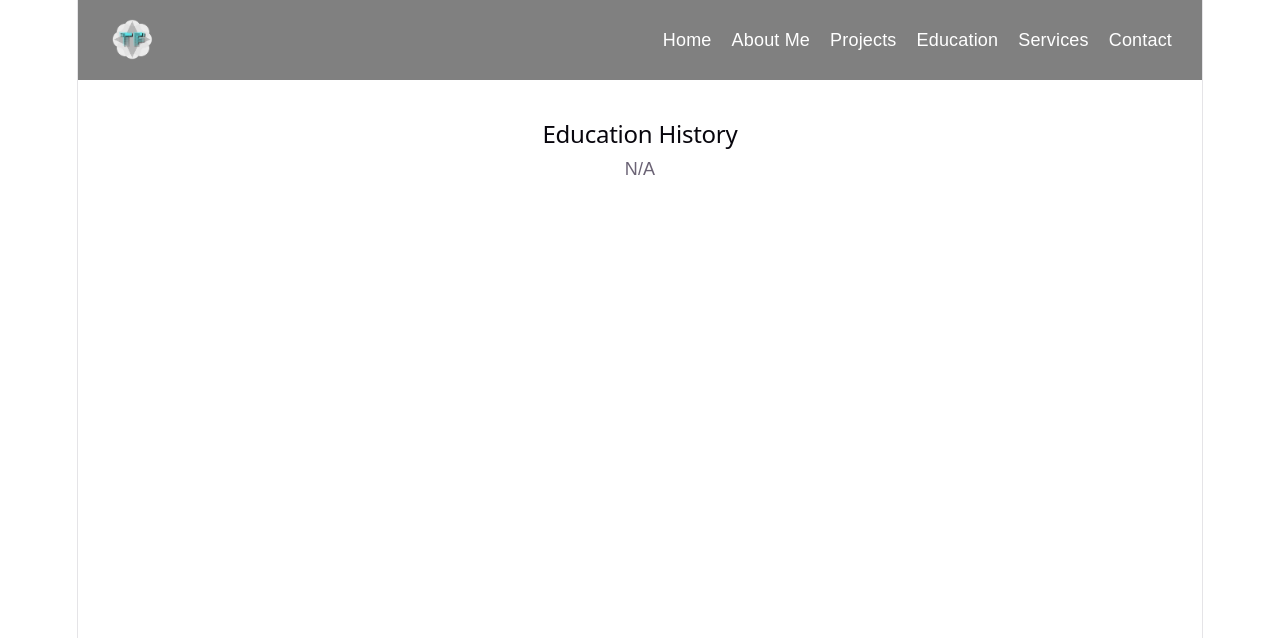
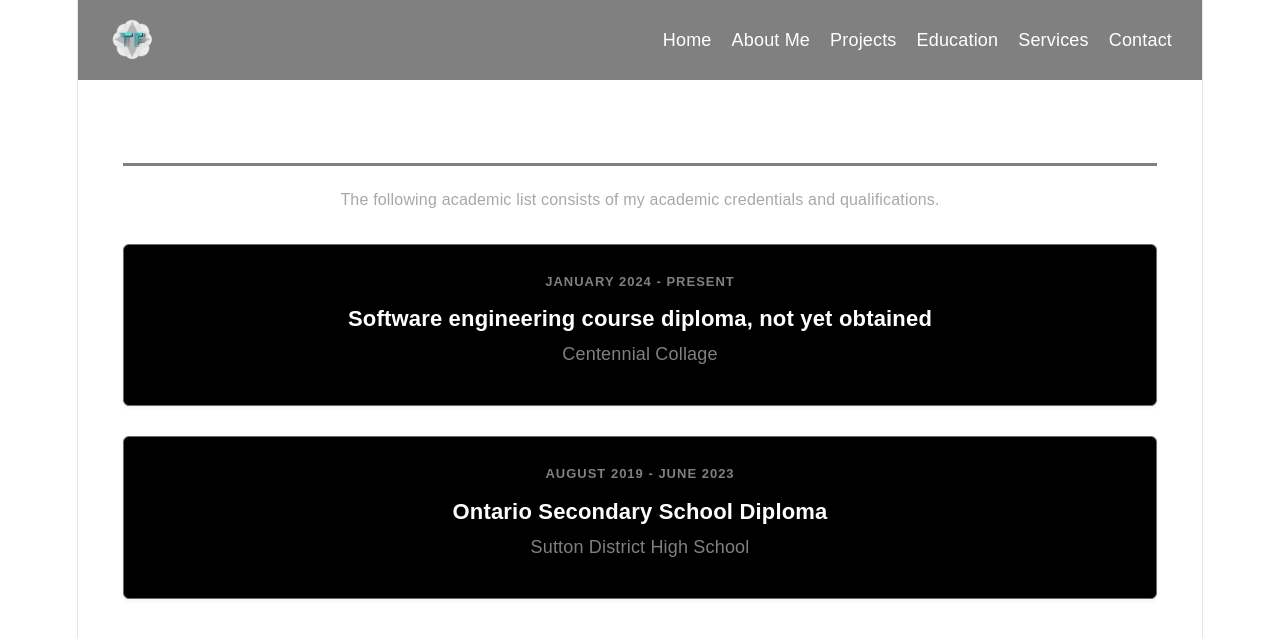
Before and after one commit to tforbe/Personal-portfolio-react, a React (Vite) app: page /education in a window 1280 px wide. Shown: the top 638 px of the page. Built offline with nearby package versions, Linux system fonts and the light colour scheme.

Commit message:
Added content to the Eductaion.jsx

```diff
--- a/src/pages/Education.jsx
+++ b/src/pages/Education.jsx
@@ -1,3 +1,53 @@
 import React from 'react';
-function Education() { return <div style={{ padding: '20px' }}><h2>Education History</h2><p>N/A</p></div>; }
+// education function
+function Education() {
+// list of past education
+const educationList = [
+    {
+    id: 1,
+        institution: "Centennial Collage",
+        credential: "Software engineering course diploma, not yet obtained",
+        timeline: "January 2024 - Present",
+    },
+    {
+        id: 2,
+        institution: "Sutton District High School",
+        credential: "Ontario Secondary School Diploma",
+        timeline: "August 2019 - June 2023",
+    }
+];
+// the display for the item in educationList
+return (
+    <div style={{ padding: '25px', lineHeight: '1.7', color: '#a8a8a8' }}>
+    <h2 style={{ borderBottom: '3px solid #808080', paddingBottom: '10px', color: '#ffffff' }}>
+        Education History
+    </h2>
+    <p style={{ fontSize: '16px', margin: '20px 0 30px 0' }}>
+        The following academic list consists of my academic credentials and qualifications.
+    </p>
+    <div style={{ display: 'flex', flexDirection: 'column', gap: '30px' }}>
+        {educationList.map((education) => (
+        <div
+            key={education.id}
+            style={{
+            border: '1px solid #6b6b6b',
+            borderRadius: '6px',
+            padding: '20px',
+            backgroundColor: '#000000',
+            boxShadow: '0 2px 4px rgba(0,0,0,0.05)'
+            }}>
+            <span style={{ fontSize: '13px', color: '#808080', fontWeight: 'bold', textTransform: 'uppercase', letterSpacing: '1px' }}>
+                {education.timeline}
+            </span>
+            <h3 style={{ margin: '5px 0 2px 0', color: '#ffffff', fontSize: '22px' }}>{education.credential}</h3>
+            <h4 style={{ margin: '0 0 15px 0', color: '#808080', fontWeight: '500' }}>{education.institution}</h4>
+            <div style={{ marginTop: '15px' }}>
+            </div>
+        </div>
+        ))}
+    </div>
+    </div>
+    );
+}
+
 export default Education;
```
